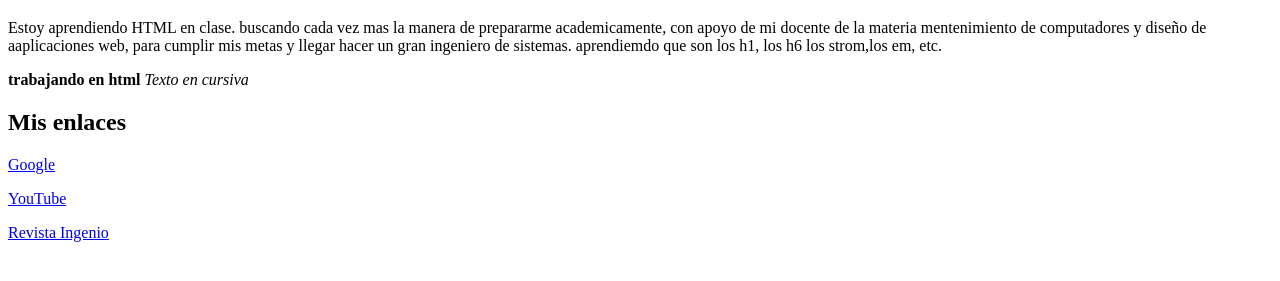
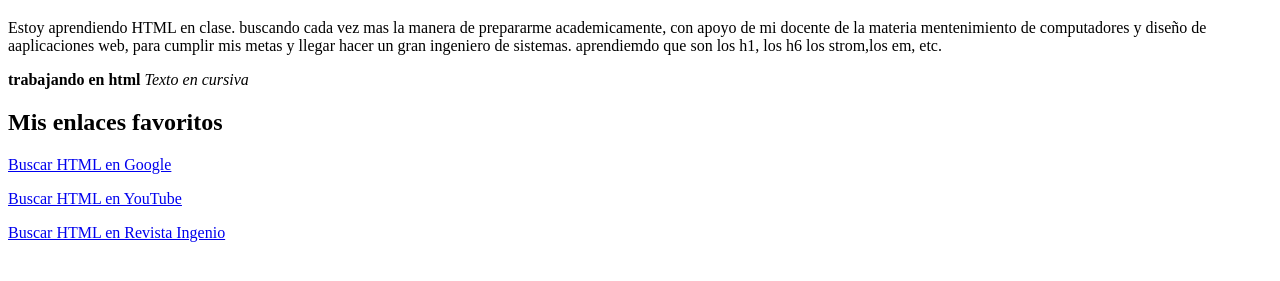
Before and after one commit to galvanwilber906-del/trabajo_HTML5, a plain HTML site: page index.html in a window 1280 px wide. Shown: the part 61-342 px from the top of the page. Drawn offline with Linux system fonts and the light colour scheme.

Commit message:
se agrega a la pagina principal

```diff
--- a/index.html
+++ b/index.html
@@ -17,15 +17,26 @@
         <strong > trabajando en html </strong >
         <em > Texto en cursiva </em >
     </div>
+<div>
+    <h2>Mis enlaces favoritos</h2>
 
-  <div>
-        <h2>Mis enlaces</h2>
+    <p>
+        <a href="https://www.google.com/search?q=html" target="_blank">
+            Buscar HTML en Google
+        </a>
+    </p>
 
-        <p><a href="https://www.google.com" target="_blank">Google</a></p>
-        <p><a href="https://www.youtube.com" target="_blank">YouTube</a></p>
-        <p><a href="https://revistaingenio.com" target="_blank">Revista Ingenio</a></p>
-    </div>
+    <p>
+        <a href="https://www.youtube.com/results?search_query=html" target="_blank">
+            Buscar HTML en YouTube
+        </a>
+    </p>
 
-
+    <p>
+        <a href="https://revistas.ufps.edu.co/?s=html" target="_blank">
+            Buscar HTML en Revista Ingenio
+        </a>
+    </p>
+</div>
 </body>
 </html>
```
